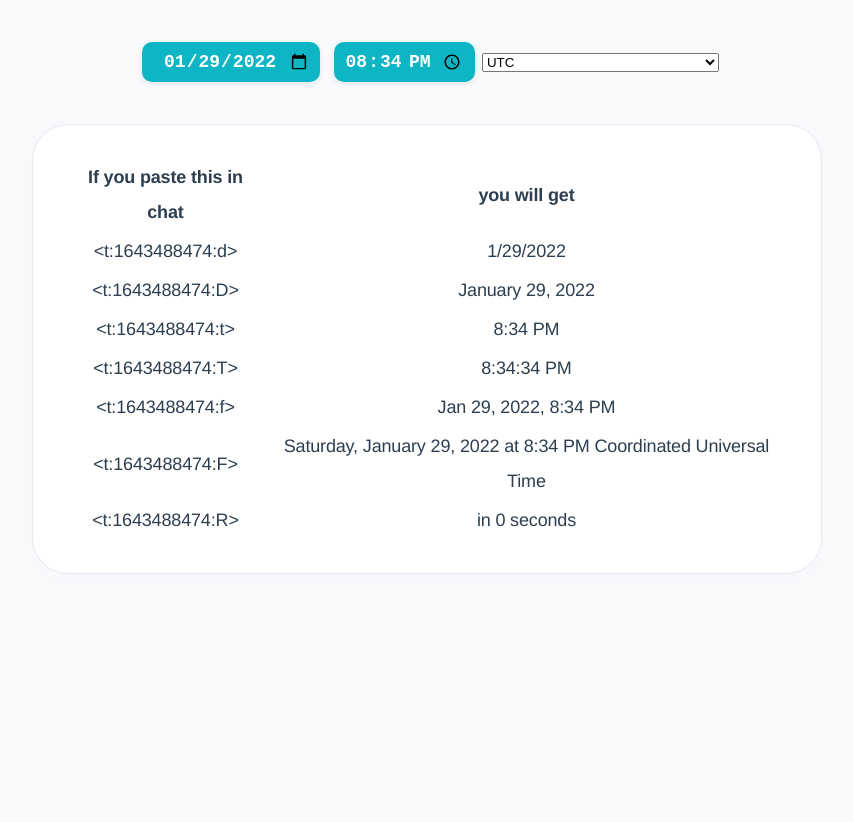
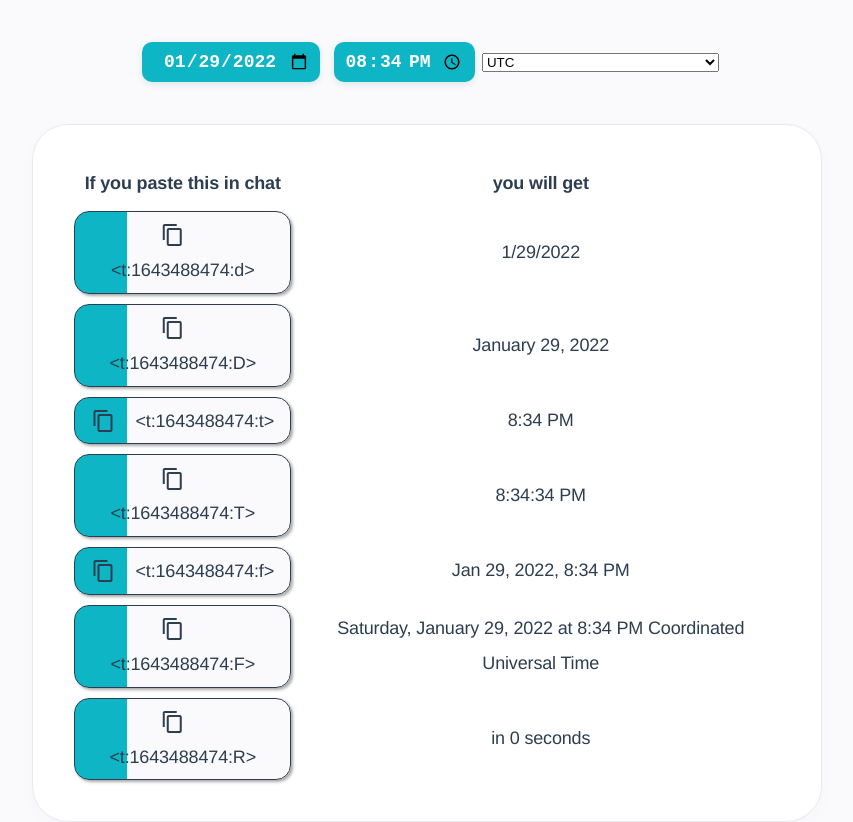
Before and after one commit to Darkade/discord-timestamper, a Vue app: page / in a window 1280 px wide. Shown: the whole page, without its empty margins (213-1066 px from the left). Before the commit the page ends 800 px from the top, so only its background shows below. Built offline with nearby package versions, Linux system fonts and the light colour scheme.

Commit message:
Copy on click

```diff
--- a/public/index.html
+++ b/public/index.html
@@ -6,6 +6,8 @@
     <meta name="viewport" content="width=device-width,initial-scale=1.0">
     <link rel="icon" href="<%= BASE_URL %>favicon.ico">
     <title><%= htmlWebpackPlugin.options.title %></title>
+    <link href="https://fonts.googleapis.com/icon?family=Material+Icons"
+      rel="stylesheet">
   </head>
   <body>
     <noscript>
--- a/src/App.vue
+++ b/src/App.vue
@@ -83,12 +83,12 @@ body {
   margin: 0;
   min-height: 100%;
   background-color: #fff;
-    font-family: 'Plus Jakarta Display',sans-serif;
+  font-family: "Plus Jakarta Display", sans-serif;
   color: #62668a;
   font-size: 16px;
   line-height: 1.688em;
   background-color: #fafafc;
-    letter-spacing: -.01em;
+  letter-spacing: -0.01em;
 }
 
 * {
@@ -117,33 +117,27 @@ table {
   margin-right: auto;
   margin-left: auto;
   padding: 32px;
-    border: .5px solid #e7e8f1;
+  border: 0.5px solid #e7e8f1;
   border-radius: 36px;
   background-color: #fff;
   box-shadow: 0 0 6px 0 rgb(78 42 222 / 2%), 0 6px 18px 0 rgb(78 42 222 / 2%);
-    transform: translate3d(0px, 0px, 0px) scale3d(1, 1, 1) rotateX(
-0deg
-) rotateY(
-0deg
-) rotateZ(
-0deg
-) skew(
-0deg
-,
-0deg
-);
+  transform: translate3d(0px, 0px, 0px) scale3d(1, 1, 1) rotateX(0deg)
+    rotateY(0deg) rotateZ(0deg) skew(0deg, 0deg);
   opacity: 1;
   transform-style: preserve-3d;
-    -webkit-transition: box-shadow 350ms,border-color 350ms,-webkit-transform 350ms;
-    transition: box-shadow 350ms,border-color 350ms,transform 350ms,-webkit-transform 350ms;
+  -webkit-transition: box-shadow 350ms, border-color 350ms,
+    -webkit-transform 350ms;
+  transition: box-shadow 350ms, border-color 350ms, transform 350ms,
+    -webkit-transform 350ms;
   font-size: 18px;
   line-height: 35px;
+  border-spacing: 0.5rem;
 }
 
 table:hover {
-    border-color: #7DC9D6;
+  border-color: #7dc9d6;
   box-shadow: 0 0 15px 0 rgb(78 42 222 / 2%), 0 15px 20px 0 rgb(78 42 222 / 2%);
-    -ms-transform: translate(0,-5px);
+  -ms-transform: translate(0, -5px);
 }
 
 input {
@@ -153,7 +147,7 @@ input {
   font-size: 18px;
   line-height: 26px;
   border-radius: 10px;
-    background-color: #0EB5C4;
+  background-color: #0eb5c4;
   color: white;
   border: none;
   font-weight: 600;
@@ -163,12 +157,12 @@ input {
 
 input:hover {
   box-shadow: 0 8px 20px 0 rgb(125 201 214 / 30%);
-    -webkit-transform: translate(0,-2px);
-    -ms-transform: translate(0,-2px);
-    transform: translate(0,-2px);
+  -webkit-transform: translate(0, -2px);
+  -ms-transform: translate(0, -2px);
+  transform: translate(0, -2px);
   color: #fff;
-    -webkit-transition: box-shadow 350ms,-webkit-transform 350ms;
-    transition: transform 350ms,box-shadow 350ms,-webkit-transform 350ms;
+  -webkit-transition: box-shadow 350ms, -webkit-transform 350ms;
+  transition: transform 350ms, box-shadow 350ms, -webkit-transform 350ms;
 }
 
 html {
--- /dev/null
+++ b/src/components/CopyBox.vue
@@ -0,0 +1,52 @@
+<template>
+  <div @click="copy">
+    <span class="material-icons material-icons-outlined icon"
+      >content_copy</span
+    >
+    <span>{{ text }}</span>
+  </div>
+</template>
+
+<script lang="ts">
+import { defineComponent } from "vue";
+
+export default defineComponent({
+  name: "CopyBox",
+  props: {
+    text: {
+      type: String,
+      required: true,
+    },
+  },
+  methods: {
+    copy(): void {
+      navigator.clipboard.writeText(this.text);
+    },
+  },
+});
+</script>
+
+<!-- Add "scoped" attribute to limit CSS to this component only -->
+<style scoped>
+div {
+  padding: 5px 15px;
+  border: solid #2c3e50 1px;
+  border-radius: 15px;
+  vertical-align: middle;
+  background: linear-gradient(90deg, #0eb5c4 24%, #fafafc 24%);
+  cursor: pointer;
+  box-shadow: 2px 2px 3px #aaa;
+}
+
+div:hover {
+  box-shadow: 4px 4px 3px #aaa;
+}
+
+span {
+  vertical-align: middle;
+}
+
+span.icon {
+  margin-right: 20px;
+}
+</style>
--- a/src/components/TimeZonesList.vue
+++ b/src/components/TimeZonesList.vue
@@ -14,7 +14,7 @@ import { defineComponent } from "vue";
 import * as moment from "moment-timezone";
 
 export default defineComponent({
-  name: "CopyBox",
+  name: "TimeZonesList",
   props: {
     startingZone: String,
   },
--- a/src/components/TimesTableRow.vue
+++ b/src/components/TimesTableRow.vue
@@ -1,6 +1,6 @@
 <template>
   <tr>
-    <td>{{ secondsString }}</td>
+    <td><CopyBox :text="secondsString" /></td>
     <td>{{ formatString }}</td>
   </tr>
 </template>
@@ -8,9 +8,13 @@
 <script lang="ts">
 import { defineComponent } from "vue";
 import { DateTime } from "luxon";
+import CopyBox from "./CopyBox.vue";
 
 export default defineComponent({
-  name: "CopyBox",
+  name: "TimesTableRow",
+  components: {
+    CopyBox,
+  },
   props: {
     datetime: {
       type: DateTime,
```
Lines whose indentation alone changed are shown as unchanged.
